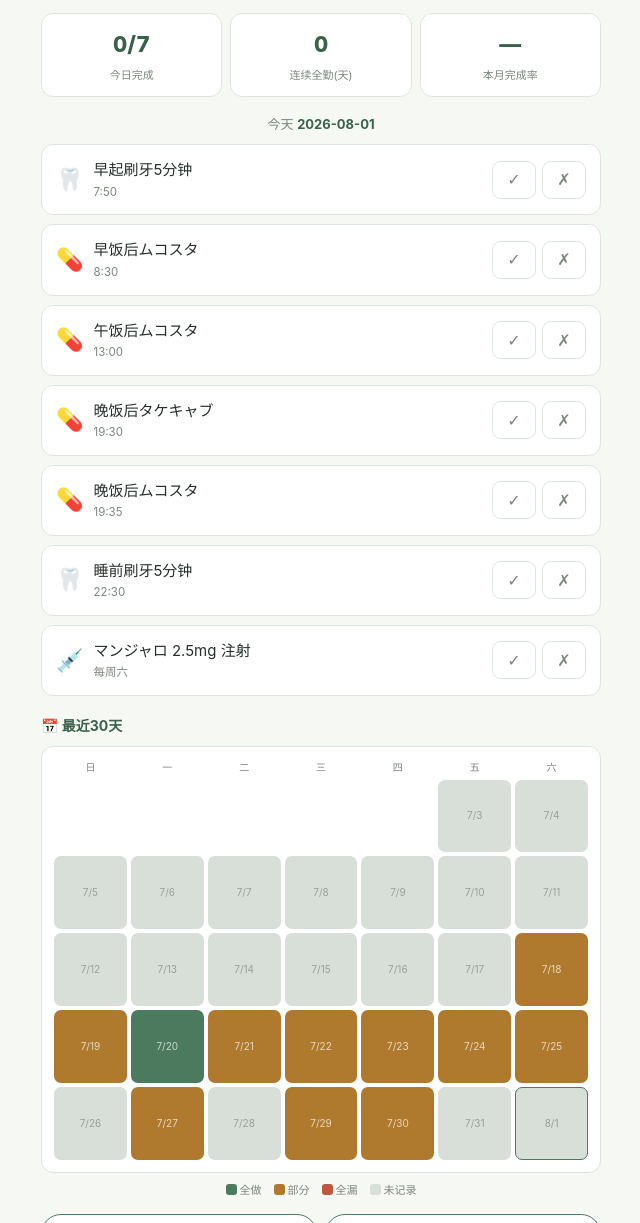
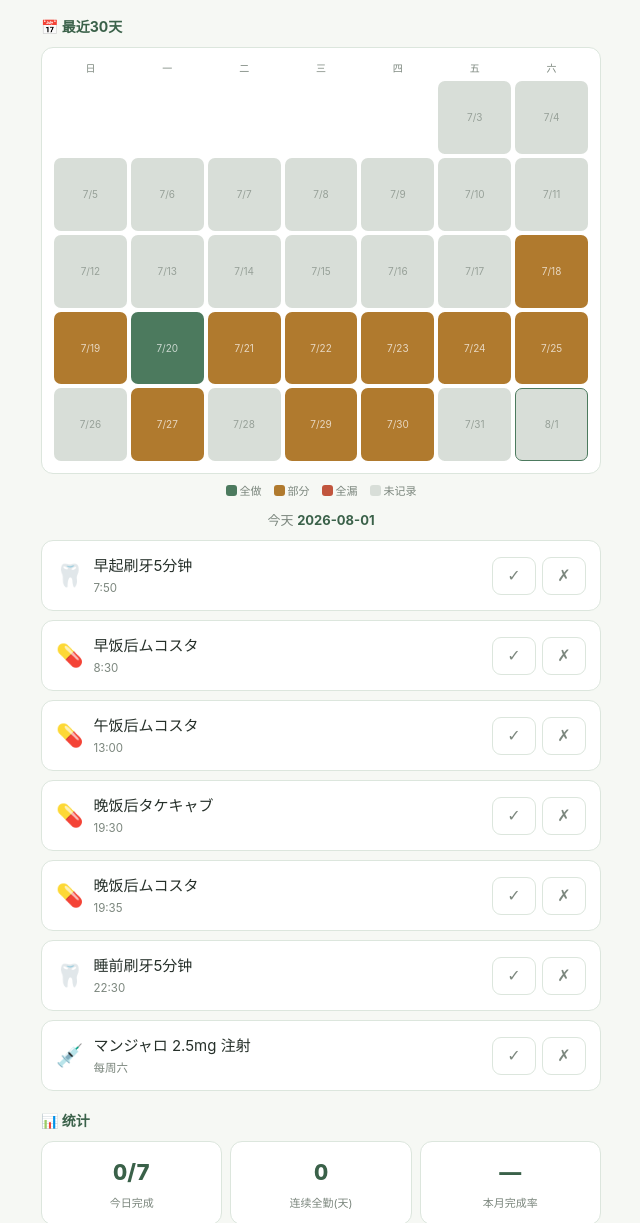
Before and after one commit to mtfuji88988-sys/jr-yomu-1f0f579d, a plain HTML site: page hc-k7m3x9/index.html in a window 1280 px wide. Shown: the part 77-1300 px from the top of the page, without its empty margins (319-959 px from the left). Drawn offline with Linux system fonts and the light colour scheme.

Commit message:
健康打卡:最近30天上移至顶部,统计三格下移,补记滚动定位到打卡区

```diff
--- a/hc-k7m3x9/index.html
+++ b/hc-k7m3x9/index.html
@@ -49,21 +49,22 @@ h2{font-size:14px;color:var(--sageInk);margin:18px 0 8px}
 <h1>🌿 健康打卡</h1>
 <div class="date" id="today"></div>
 
-<div class="stats">
-<div class="stat"><div class="v" id="stToday">—</div><div class="k">今日完成</div></div>
-<div class="stat"><div class="v" id="stStreak">0</div><div class="k">连续全勤(天)</div></div>
-<div class="stat"><div class="v" id="stRate">—</div><div class="k">本月完成率</div></div>
-</div>
-
-<div class="editday" id="editday"></div>
-<div id="items"></div>
-
 <h2>📅 最近30天</h2>
 <div class="cal">
 <div class="calhead"><span>日</span><span>一</span><span>二</span><span>三</span><span>四</span><span>五</span><span>六</span></div>
 <div class="grid" id="grid"></div>
 </div>
 <div class="legend"><span><i style="background:var(--done)"></i>全做</span><span><i style="background:var(--gold)"></i>部分</span><span><i style="background:var(--miss)"></i>全漏</span><span><i style="background:var(--none)"></i>未记录</span></div>
+
+<div class="editday" id="editday"></div>
+<div id="items"></div>
+
+<h2>📊 统计</h2>
+<div class="stats">
+<div class="stat"><div class="v" id="stToday">—</div><div class="k">今日完成</div></div>
+<div class="stat"><div class="v" id="stStreak">0</div><div class="k">连续全勤(天)</div></div>
+<div class="stat"><div class="v" id="stRate">—</div><div class="k">本月完成率</div></div>
+</div>
 
 <div class="btns">
 <button class="btn" id="bToday">回到今天</button>
@@ -166,11 +167,11 @@ function renderCal(){
     const ds=ymd(d);const st=dayStatus(ds);
     const c=document.createElement('div');c.className='cell '+st+(ds===todayStr?' today':'');
     c.innerHTML='<span class="d">'+(d.getMonth()+1)+'/'+d.getDate()+'</span>';
-    c.addEventListener('click',()=>{editing=ds;renderItems();window.scrollTo({top:0,behavior:'smooth'})});
+    c.addEventListener('click',()=>{editing=ds;renderItems();document.getElementById('editday').scrollIntoView({behavior:'smooth',block:'start'})});
     grid.appendChild(c);
   });
 }
-document.getElementById('bToday').addEventListener('click',()=>{editing=todayStr;renderItems();window.scrollTo({top:0,behavior:'smooth'})});
+document.getElementById('bToday').addEventListener('click',()=>{editing=todayStr;renderItems();document.getElementById('editday').scrollIntoView({behavior:'smooth',block:'start'})});
 document.getElementById('bExport').addEventListener('click',()=>{
   const keys=Object.keys(data).sort();
   if(!keys.length){document.getElementById('note').innerHTML='<b>还没有记录——先点几个 ✓/✗ 试试。</b>';return}
```
